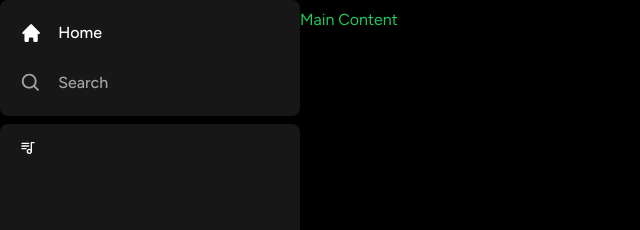
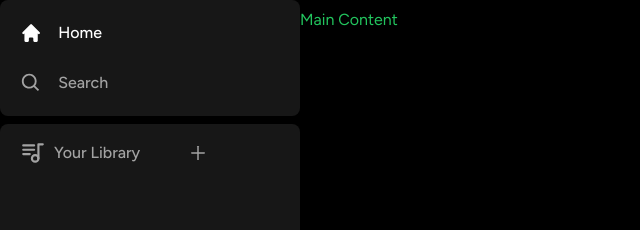
Before and after one commit to Marx-wrld/Vocalshare, a Next.js app: page / in a window 1280 px wide. Shown: the top 230 px of the page, without its empty margins (0-640 px from the left). Built offline with nearby package versions, Linux system fonts and the light colour scheme.

Commit message:
AiOutlinePlus button

```diff
--- a/components/Library.tsx
+++ b/components/Library.tsx
@@ -1,6 +1,7 @@
 "use client";
 
 import { TbPlaylist }from "react-icons/tb";
+import { AiOutlinePlus } from "react-icons/ai";
 
 const Library = () => {
     const onClick = () => {
@@ -19,9 +20,26 @@ const Library = () => {
                     items-center
                     gap-x-2
                  ">
-                    <TbPlaylist />
+                    <TbPlaylist className="text-neutral-400" size={26} />
+                    <p className="text-neutral-400
+                                font-medium
+                                text-md">
+                                    Your Library
+                    </p>
                  </div>
+                 <AiOutlinePlus
+                    onClick={onClick} //will later handle uploading of songs
+                    size={20}
+                    className="
+                        text-neutral-400
+                        mx-12
+                        cursor-pointer
+                        hover:text-white
+                        transition
+                    "
+                 />
             </div>
+
         </div>
     )
 }
```
